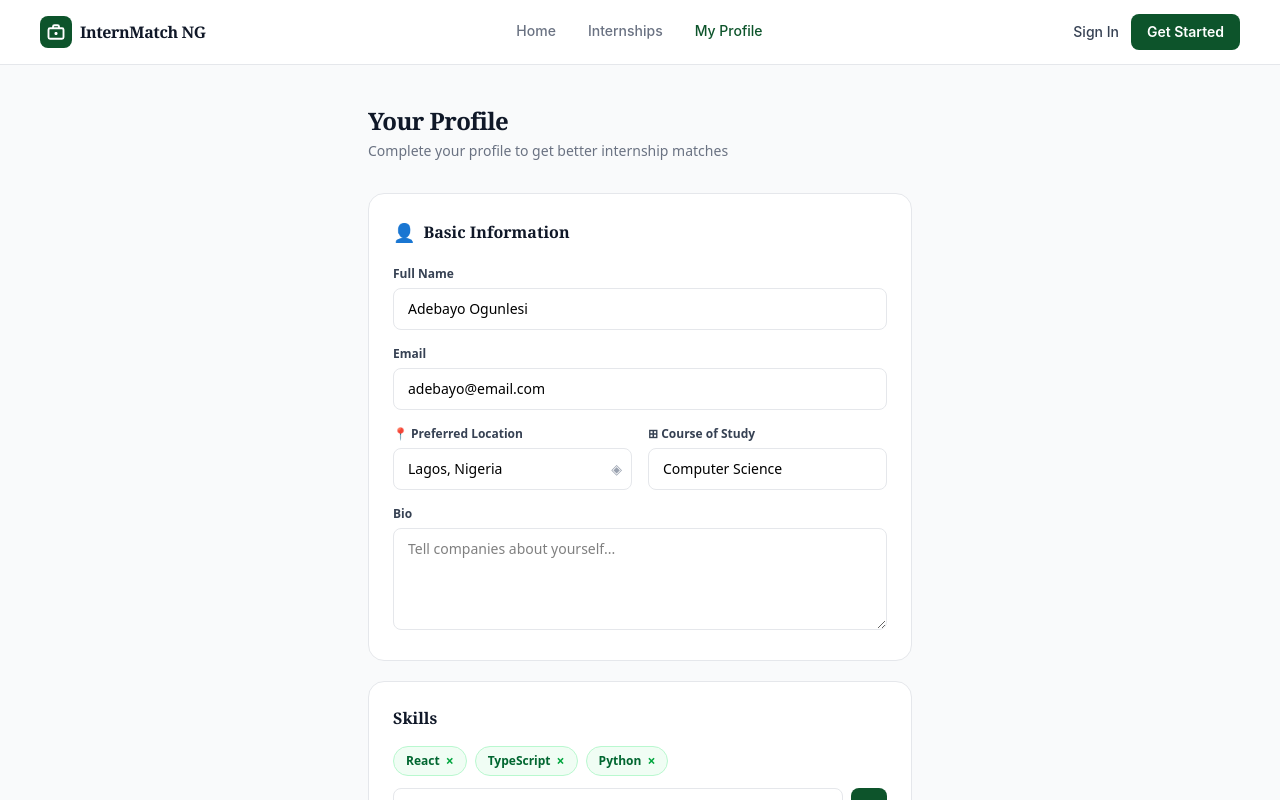
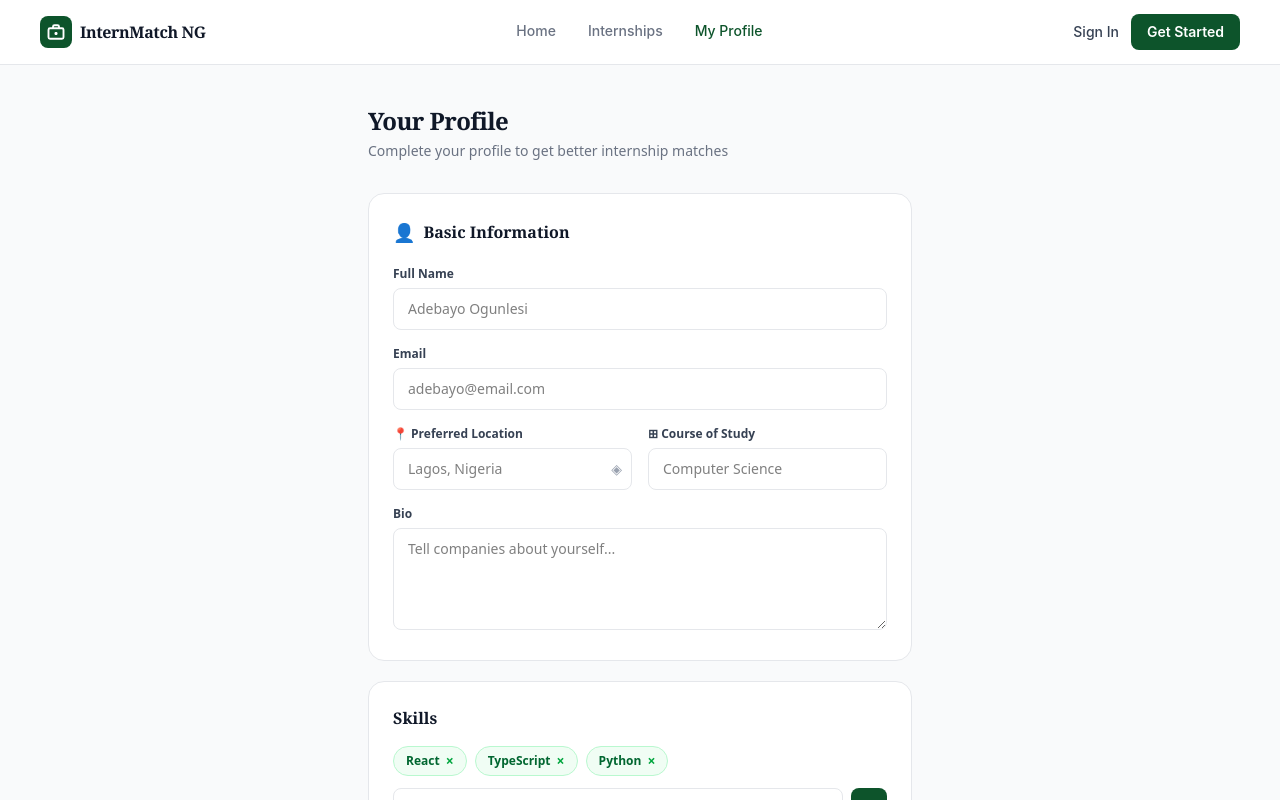
Before and after one commit to Oc-Paschal/INTERN-MATCH, a React (Vite) app in the folder intern-match/: page / in a window 1280 px wide. Both pictures are taken after a click on the button "My Profile". Shown: the top 800 px of the page. Built offline with nearby package versions, Linux system fonts and the light colour scheme.

Commit message:
changed the input shii to placeholder

```diff
--- a/intern-match/src/Pages/Profilepage.jsx
+++ b/intern-match/src/Pages/Profilepage.jsx
@@ -38,25 +38,25 @@ export const ProfilePage = () => {
           <div className="grid gap-4">
             <div>
               <label className="block text-xs font-semibold text-gray-700 mb-1.5" style={{ fontFamily: "system-ui, sans-serif" }}>Full Name</label>
-              <input defaultValue="Adebayo Ogunlesi" className={inputClass} style={{ fontFamily: "system-ui, sans-serif" }} />
+              <input placeholder="Adebayo Ogunlesi" className={inputClass} style={{ fontFamily: "system-ui, sans-serif" }} />
             </div>
 
             <div>
               <label className="block text-xs font-semibold text-gray-700 mb-1.5" style={{ fontFamily: "system-ui, sans-serif" }}>Email</label>
-              <input defaultValue="adebayo@email.com" className={inputClass} style={{ fontFamily: "system-ui, sans-serif" }} />
+              <input placeholder="adebayo@email.com" className={inputClass} style={{ fontFamily: "system-ui, sans-serif" }} />
             </div>
 
             <div className="grid grid-cols-2 gap-4">
               <div>
                 <label className="block text-xs font-semibold text-gray-700 mb-1.5" style={{ fontFamily: "system-ui, sans-serif" }}>📍 Preferred Location</label>
                 <div className="relative">
-                  <input defaultValue="Lagos, Nigeria" className={`${inputClass} pr-8`} style={{ fontFamily: "system-ui, sans-serif" }} />
+                  <input placeholder="Lagos, Nigeria" className={`${inputClass} pr-8`} style={{ fontFamily: "system-ui, sans-serif" }} />
                   <span className="absolute right-2.5 top-1/2 -translate-y-1/2 text-gray-400 text-sm">◈</span>
                 </div>
               </div>
               <div>
                 <label className="block text-xs font-semibold text-gray-700 mb-1.5" style={{ fontFamily: "system-ui, sans-serif" }}>⊞ Course of Study</label>
-                <input defaultValue="Computer Science" className={inputClass} style={{ fontFamily: "system-ui, sans-serif" }} />
+                <input placeholder="Computer Science" className={inputClass} style={{ fontFamily: "system-ui, sans-serif" }} />
               </div>
             </div>
 
```
